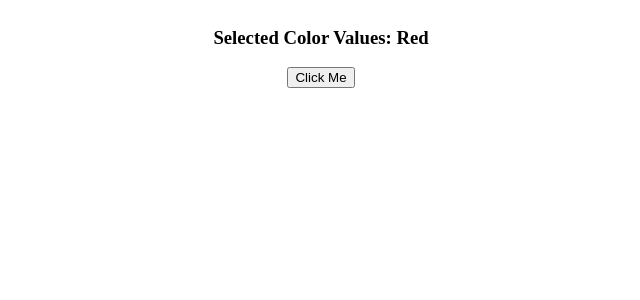
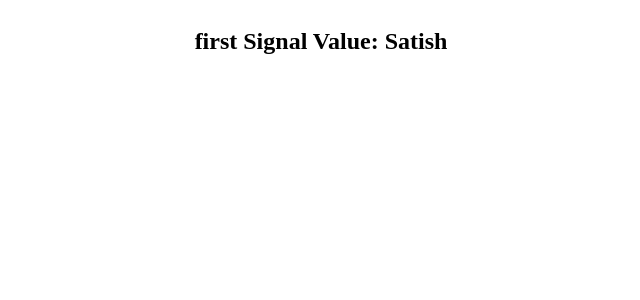
Before and after one commit to SatishKonduru/angular19-signals, an Angular app: page / in a window 1280 px wide. Shown: the top 300 px of the page, without its empty margins (319-959 px from the left). Built offline with nearby package versions, Linux system fonts and the light colour scheme.

Commit message:
Signals Started

```diff
--- a/angular.json
+++ b/angular.json
@@ -17,7 +17,7 @@
             "index": "src/index.html",
             "browser": "src/main.ts",
             "polyfills": [
-              "zone.js"
+
             ],
             "tsConfig": "tsconfig.app.json",
             "assets": [
@@ -74,8 +74,7 @@
           "builder": "@angular-devkit/build-angular:karma",
           "options": {
             "polyfills": [
-              "zone.js",
-              "zone.js/testing"
+
             ],
             "tsConfig": "tsconfig.spec.json",
             "assets": [
--- a/src/app/app.component.html
+++ b/src/app/app.component.html
@@ -3,8 +3,12 @@
 <h2>Green: {{(colors$ | async).r}}</h2>
 <h2>Blue: {{(colors$ | async).r}}</h2>
 <h3>Selected Color Key: {{colorKey$ | async }}</h3> -->
-<h3>Selected Color Values: {{(selectedValue$ | async )}}</h3>
-<button (click)="newColors()">Click Me</button>
+<!-- <h3>Selected Color Values: {{(selectedValue$ | async )}}</h3>
+<button (click)="newColors()">Click Me</button> -->
 <!-- <h5>Selected Color: {{ColorObj[key]}}</h5> -->
   <!-- <button class="nothing-btn" (click)="doNothing()" (mousemove)="doNothing()">Do Nothing</button> -->
 </div>
+
+<div class="container">
+  <h2>first Signal Value: {{firstSignal()}}</h2>
+</div>
--- a/src/app/app.component.ts
+++ b/src/app/app.component.ts
@@ -1,8 +1,9 @@
 import { CommonModule } from '@angular/common';
-import { ChangeDetectionStrategy, ChangeDetectorRef, Component, inject } from '@angular/core';
+import { ChangeDetectionStrategy, ChangeDetectorRef, Component, inject, signal } from '@angular/core';
 import { FormsModule } from '@angular/forms';
 import { RouterOutlet } from '@angular/router';
 import { BehaviorSubject, combineLatest, debounceTime, interval, map, withLatestFrom } from 'rxjs';
+import { rskSignal } from './rskSignal';
 
 @Component({
   selector: 'app-root',
@@ -13,24 +14,29 @@ import { BehaviorSubject, combineLatest, debounceTime, interval, map, withLatest
 })
 export class AppComponent {
   title = 'angular19-signals';
-  colors$ = new BehaviorSubject<any>({r: 'Red', g: 'Green', b: 'Blue'})
-  colorKey$ = new BehaviorSubject('r')
-  // slectectedValue$ = combineLatest([this.colors$, this.colorKey$])
-  //                   .pipe(
-  //                     debounceTime(1000),
-  //                     map(([color, key]) => color[key]),
-  //                   )
-  selectedValue$ = this.colorKey$.pipe(withLatestFrom(this.colors$), map(([key, colors]) => colors[key]));
+  // colors$ = new BehaviorSubject<any>({r: 'Red', g: 'Green', b: 'Blue'})
+  // colorKey$ = new BehaviorSubject('r')
+  // // slectectedValue$ = combineLatest([this.colors$, this.colorKey$])
+  // //                   .pipe(
+  // //                     debounceTime(1000),
+  // //                     map(([color, key]) => color[key]),
+  // //                   )
+  // selectedValue$ = this.colorKey$.pipe(withLatestFrom(this.colors$), map(([key, colors]) => colors[key]));
+  // constructor(){
+  //  this.selectedValue$.subscribe(console.log)
+  // }
+
+  // // ColorObj = {r: 'Red', g: 'Green', b: 'Blue'}
+  // // key = 'r'
+
+  // newColors() {
+  //   this.colors$.next({y: 'Yelow', o: 'Orange', p: 'Purple'})
+  //   this.colorKey$.next('o')
+  // }
+  // readonly firstSignal = signal(100)
+  // readonly secondSignal = signal('Satish')
+  readonly firstSignal = rskSignal('Satish')
   constructor(){
-   this.selectedValue$.subscribe(console.log)
+    console.log("firstSignal Value: ", this.firstSignal())
   }
-
-  // ColorObj = {r: 'Red', g: 'Green', b: 'Blue'}
-  // key = 'r'
-
-  newColors() {
-    this.colors$.next({y: 'Yelow', o: 'Orange', p: 'Purple'})
-    this.colorKey$.next('o')
-  }
-
 }
--- /dev/null
+++ b/src/app/rskSignal.ts
@@ -0,0 +1,5 @@
+export type MySignal<T> = () => T;
+
+export function rskSignal<T>(value: T): MySignal<T>{
+  return () => value;
+}
```
